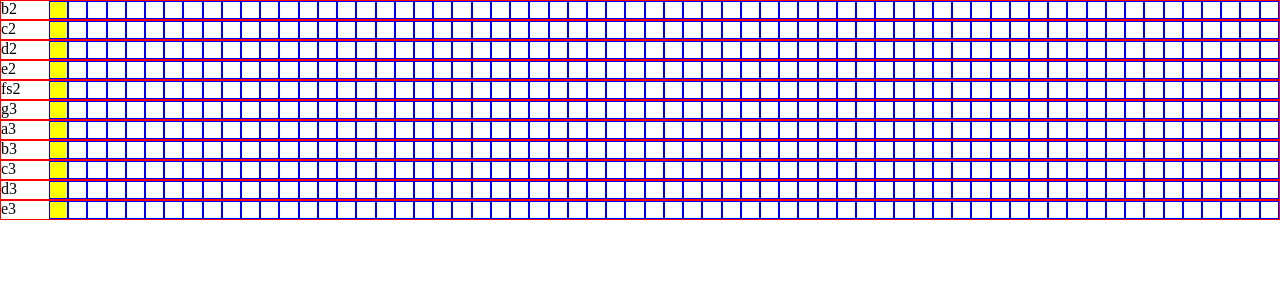
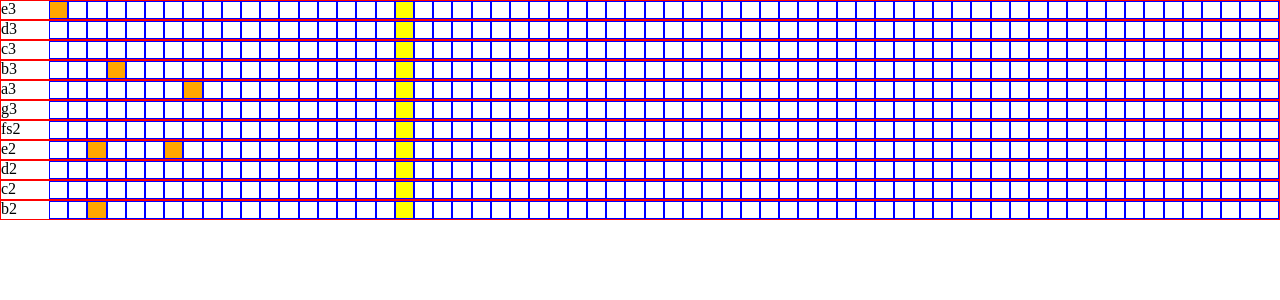
Before and after one commit to hanhee-song/marble_machine, a React (Create React App) app: page / in a window 1280 px wide. Shown: the top 300 px of the page. Built offline with nearby package versions, Linux system fonts and the light colour scheme.

Commit message:
sync visual cue with current and active beat

```diff
--- a/src/classes/vibraphone.js
+++ b/src/classes/vibraphone.js
@@ -4,6 +4,7 @@ class Vibraphone extends Instrument {
   constructor(props) {
     super(props);
     this.setup();
+    this.initializeMarble();
   }
 
   setup() {
@@ -14,6 +15,15 @@ class Vibraphone extends Instrument {
       this.sounds[note].url = `public/audio/vib_${note}.wav`;
     });
   }
+
+  initializeMarble() {
+    this.addNote("e3", 0);
+    this.addNote("e2", 4);
+    this.addNote("b2", 4);
+    this.addNote("b3", 6);
+    this.addNote("e2", 12);
+    this.addNote("a3", 14);
+  }
 }
 
 export default Vibraphone;
--- a/src/components/line.jsx
+++ b/src/components/line.jsx
@@ -9,21 +9,23 @@ class Line extends React.Component {
     // this.props.currentBeat;
     this.renderSquares = this.renderSquares.bind(this);
     this.state = {
-      squares: {}
+      line: this.props.vibraphone.getLine(this.props.note),
     };
+    this.updateNotes = this.updateNotes.bind(this);
   }
 
   componentDidMount() {
-    setTimeout(() => {
-      this.props.vibraphone.addNote("a3", 16);
-    }, 1000);
+    this.updateNotes();
+  }
+
+  updateNotes() {
+    this.setState({ line: this.props.vibraphone.getLine(this.props.note) });
   }
 
   renderSquares() {
-    return this.props.vibraphone.getLine(this.props.note).map((bool, i) => {
+    return this.state.line.map((bool, i) => {
       const current = this.props.currentBeat === i ? "current" : "";
       const active = bool ? "active" : "";
-      console.log(active);
       return (
         <div className={`line-square wide ${current} ${active}`}
           key={i}>
--- a/src/components/soundboard.jsx
+++ b/src/components/soundboard.jsx
@@ -13,14 +13,14 @@ class Soundboard extends React.Component {
   }
 
   componentDidMount() {
-    // setTimeout(() => {
-    //   const interval = setInterval(() => {
-    //     const nextBeat = this.state.currentBeat + 1 === this.state.mm
-    //         ? 0 : this.state.currentBeat + 1;
-    //     this.setState({ currentBeat: nextBeat });
-    //   }, this.state.tempo);
-    //   this.setState({ interval });
-    // }, 1000);
+    setTimeout(() => {
+      const interval = setInterval(() => {
+        const nextBeat = this.state.currentBeat + 1 === this.state.mm
+            ? 0 : this.state.currentBeat + 1;
+        this.setState({ currentBeat: nextBeat });
+      }, this.state.tempo);
+      this.setState({ interval });
+    }, 1000);
   }
 
   render () {
--- a/src/components/vibraphone.jsx
+++ b/src/components/vibraphone.jsx
@@ -9,20 +9,11 @@ class VibraphoneBoard extends React.Component {
     // this.props.mm;
     this.vibraphone = new Vibraphone(this.props.mm);
     this.notes = ["b2", "c2", "d2", "e2",
-    "fs2", "g3", "a3", "b3", "c3", "d3", "e3"];
+    "fs2", "g3", "a3", "b3", "c3", "d3", "e3"].reverse();
     this.state = {
 
     };
     this.renderLines = this.renderLines.bind(this);
-  }
-
-  componentDidMount() {
-    this.vibraphone.addNote("e3", 0);
-    this.vibraphone.addNote("e2", 4);
-    this.vibraphone.addNote("b2", 4);
-    this.vibraphone.addNote("b3", 6);
-    this.vibraphone.addNote("e2", 12);
-    this.vibraphone.addNote("a3", 14);
   }
 
   componentWillReceiveProps(nextProps) {
@@ -38,7 +29,7 @@ class VibraphoneBoard extends React.Component {
           vibraphone={this.vibraphone}
           key={note}
           mm={this.props.mm}
-          currentBeat={this.props.currentBeat} />
+          currentBeat={Math.floor(this.props.currentBeat / 2)} />
       );
     });
   }
```
